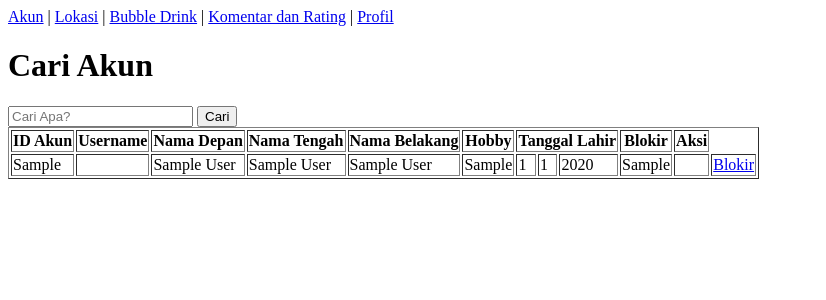
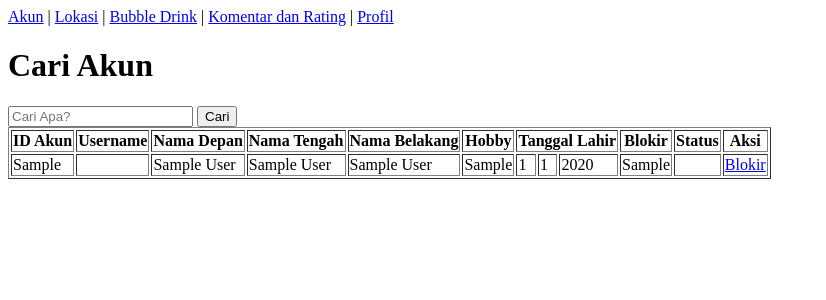
Before and after one commit to Caichang456/SIG_Bubble_Drink_PHP_Mysql, a PHP site: page /cari_akun.php in a window 1280 px wide. Shown: the top 300 px of the page, without its empty margins (0-826 px from the left). Run offline with PHP 8.4, Linux system fonts and the light colour scheme; tables that the repository leaves empty hold one stand-in row (values such as "Sample post"); data that the repository does not hold is empty.

Commit message:
Penambahan sikit pada cari_akun.php

```diff
--- a/cari_akun.php
+++ b/cari_akun.php
@@ -24,6 +24,7 @@
 				<th>Hobby</th>
 				<th colspan="3">Tanggal Lahir</th>
 				<th>Blokir</th>
+				<th>Status</th>
 				<th>Aksi</th>
 			</tr>
 			<?php
@@ -50,7 +51,7 @@
 					<?php } } ?>
 					<?php if(isset($_POST['submit'])){
 						$cari_akun=$_POST['txt_cari_akun'];
-						$data=mysqli_query($koneksi,"select * from tb_user where user_name like '%$cari_akun%'");
+						$data=mysqli_query($koneksi,"select * from tb_user where user_name like '%$cari_akun%' or nama_depan like '%$cari_akun%' or nama_tengah like '%$cari_akun%' or nama_belakang like '%$cari_akun%' or hobby like '%$cari_akun%' or tanggal_lahir like '%$cari_akun%' or bulan_lahir like '%$cari_akun%' or tahun_lahir like '%$cari_akun%' or status like '%$cari_akun%'");
 						while($d=mysqli_fetch_array($data)){ ?>
 							<tr>
 								<td><?php echo $d['id_user']; ?></td>
```
